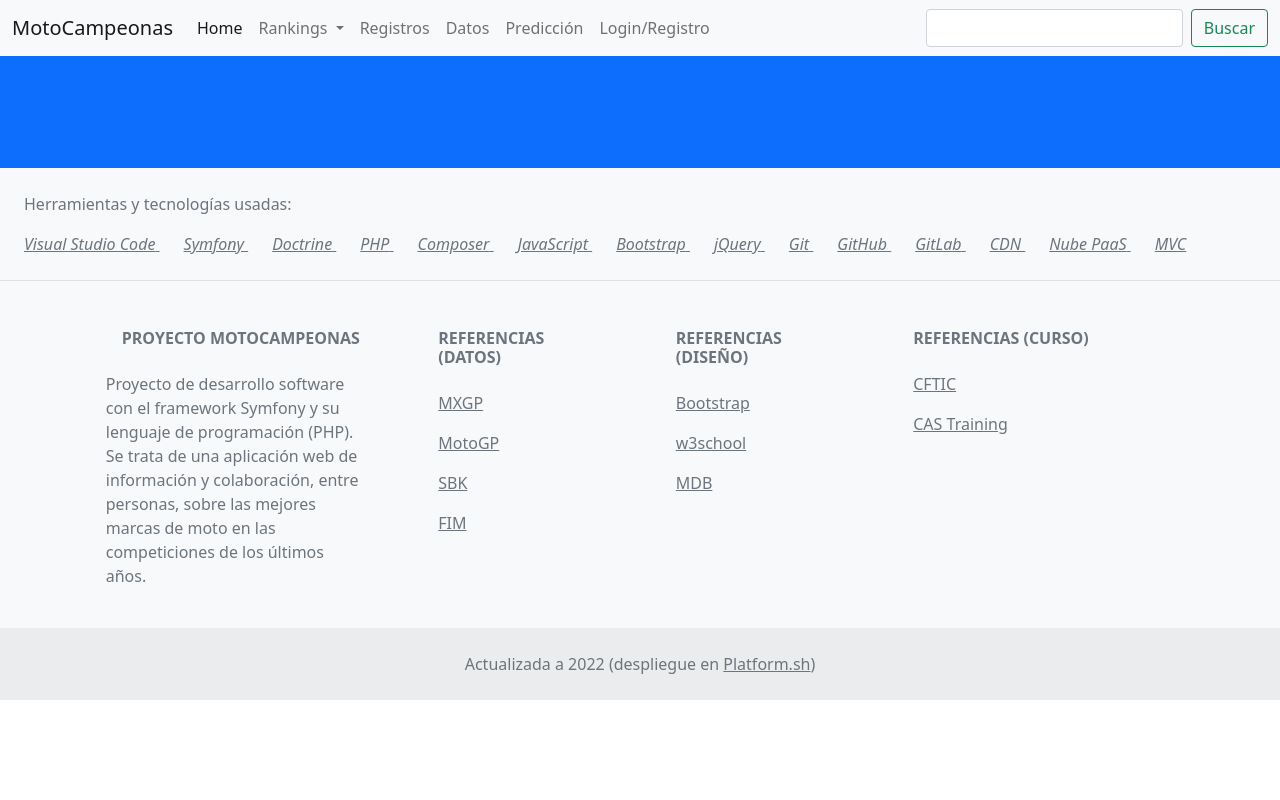
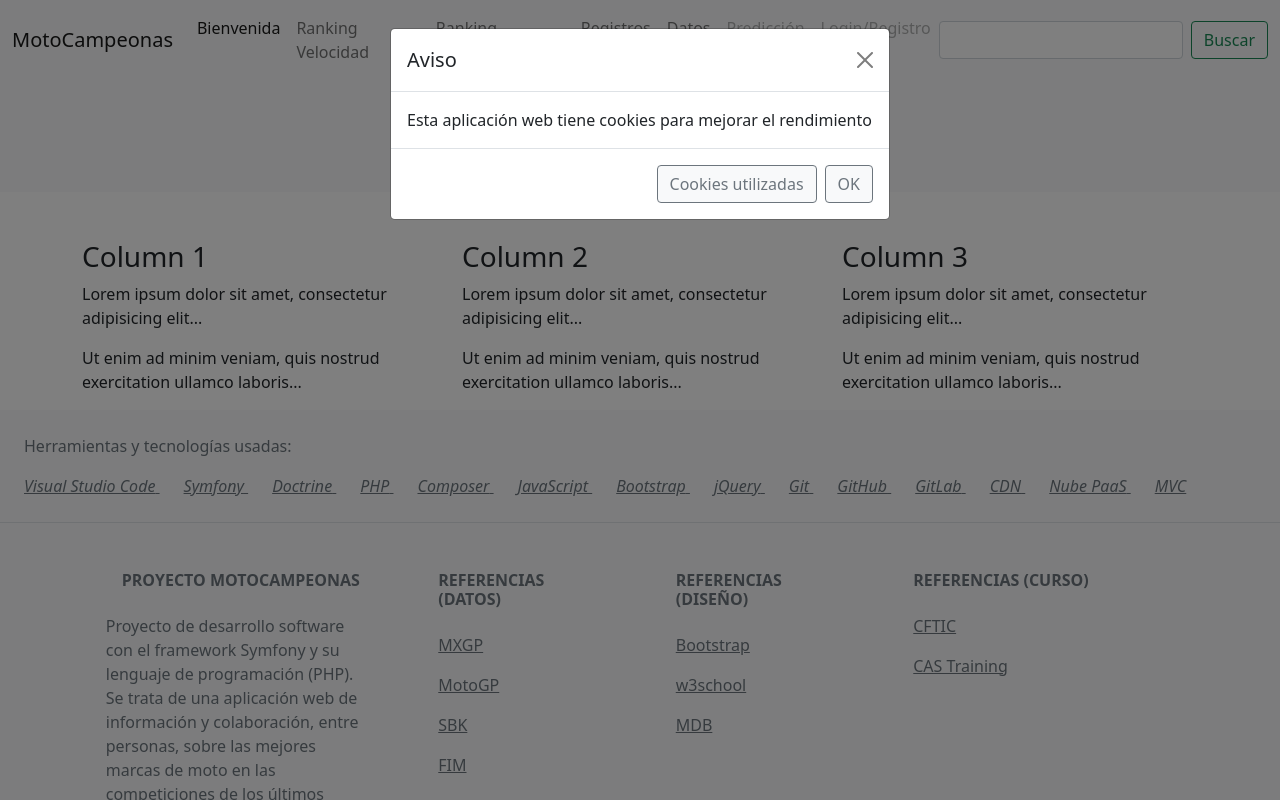
Before and after one commit to antoniojturel/motocampeonas, a Symfony app: template templates/bundles/TwigBundle/Exception/error.html.twig in a window 1280 px wide. Run offline with Twig, Linux system fonts and the light colour scheme; the template is opened without the code that fills it, so the values that code supplies are empty; some libraries are stand-ins or nearby versions.

Commit message:
[#17][#11][#10][#9][#8][#6] Avance

```diff
--- a/templates/base.html.twig
+++ b/templates/base.html.twig
@@ -29,18 +29,44 @@
     {% endblock %}
 
     {% block contenido %}
-      <div class="container-fluid p-5 bg-primary text-white text-center">
+      <div class="container-fluid p-5 bg-light text-secondary text-center">
         <h1>{% block tituloContenido %}{% endblock %}</h1>
         <p>{% block subtituloContenido %}{% endblock %}</p>
       </div>
+      <div class="container mt-5">
+       <div class="row">
+        <div class="col-sm-4">
+         <h3>Column 1</h3>
+         <p>Lorem ipsum dolor sit amet, consectetur adipisicing elit...</p>
+         <p>Ut enim ad minim veniam, quis nostrud exercitation ullamco laboris...</p>
+        </div>
+        <div class="col-sm-4">
+         <h3>Column 2</h3>
+         <p>Lorem ipsum dolor sit amet, consectetur adipisicing elit...</p>
+         <p>Ut enim ad minim veniam, quis nostrud exercitation ullamco laboris...</p>
+        </div>
+        <div class="col-sm-4">
+         <h3>Column 3</h3>
+         <p>Lorem ipsum dolor sit amet, consectetur adipisicing elit...</p>
+         <p>Ut enim ad minim veniam, quis nostrud exercitation ullamco laboris...</p>
+        </div>
+       </div>
+      </div>
     {% endblock %}
-
     {% block pieDePagina %}
       {{ include ('pieDePagina.html.twig') }}
     {% endblock %}
+    {% block cookies %}
+      {{ include ('avisoCookies.html.twig') }}
+      <script>
+      $(document).ready(function(){
+        $("#exampleModal").modal('show');
+      });
+      </script>
+    {% endblock %}
     <script id='PopperJSlocal' src="JS/popper.min.js"></script>
     <script id='PopperJSOnline' src="https://cdn.jsdelivr.net/npm/@popperjs/core@2.10.2/dist/umd/popper.min.js" integrity="sha384-7+zCNj/IqJ95wo16oMtfsKbZ9ccEh31eOz1HGyDuCQ6wgnyJNSYdrPa03rtR1zdB" crossorigin="anonymous"></script>
-    <script id='BootstrapJSlocal' src="JS/bootstrap.bundle.min.js"></script>
+    {# <script id='BootstrapJSlocal' src="JS/bootstrap.bundle.min.js"></script> #}
     <script id='BootstrapJSonline' src="https://cdn.jsdelivr.net/npm/bootstrap@5.1.3/dist/js/bootstrap.min.js" integrity="sha384-QJHtvGhmr9XOIpI6YVutG+2QOK9T+ZnN4kzFN1RtK3zEFEIsxhlmWl5/YESvpZ13" crossorigin="anonymous"></script>
   </body>
 
--- a/templates/home.html.twig
+++ b/templates/bienvenida.html.twig
@@ -4,10 +4,4 @@
 
     {% block contenido %}
       {{ include ('carousel.html.twig') }}
-      {{ include ('avisoCookies.html.twig') }}
-      <script>
-      $(document).ready(function(){
-        $("#exampleModal").modal('show');
-      });
-      </script>
     {% endblock %}
--- a/templates/menu.html.twig
+++ b/templates/menu.html.twig
@@ -2,37 +2,43 @@
  <header>
   <nav class="navbar navbar-expand-lg navbar-light bg-light">
   <div class="container-fluid">
-    <a class="navbar-brand" href="#">MotoCampeonas</a>
+    <a class="navbar-brand" href="{{ path('vistaBienvenida') }}">MotoCampeonas</a>
     <button class="navbar-toggler" type="button" data-bs-toggle="collapse" data-bs-target="#navbarSupportedContent" aria-controls="navbarSupportedContent" aria-expanded="false" aria-label="Toggle navigation">
       <span class="navbar-toggler-icon"></span>
     </button>
     <div class="collapse navbar-collapse" id="navbarSupportedContent">
       <ul class="navbar-nav me-auto mb-2 mb-lg-0">
         <li class="nav-item">
-          <a class="nav-link active" aria-current="page" href="#">Home</a>
+          <a class="nav-link active" aria-current="page" href="{{ path('vistaBienvenida') }}">Bienvenida</a>
         </li>
-        <li class="nav-item dropdown">
-         <a class="nav-link dropdown-toggle" href="#" id="navbarDropdown" role="button" data-bs-toggle="dropdown" aria-expanded="false">
+        {# <li class="nav-item dropdown">
+         <a class="nav-link dropdown-toggle" href="{{ path('vistaRankings') }}" id="navbarDropdown" role="button" data-bs-toggle="dropdown" aria-expanded="false">
          Rankings
          </a>
             <ul class="dropdown-menu" aria-labelledby="navbarDropdown">
-             <li><a class="dropdown-item" href="#">Velocidad</a></li>
-             <li><a class="dropdown-item" href="#">Motocross</a></li>
+             <li><a class="dropdown-item" href="{{ path('vistaRankingVelocidad') }}">Velocidad</a></li>
+             <li><a class="dropdown-item" href="{{ path('vistaRankingMotocross') }}">Motocross</a></li>
              <li><hr class="dropdown-divider"></li>
-             <li><a class="dropdown-item" href="#">Referencias</a></li>
+              <li><a class="dropdown-item" href="#">Referencias</a></li>
             </ul>
+        </li>#}
+        <li class="nav-item">
+          <a class="nav-link" href="{{ path('vistaRankingVelocidad') }}">Ranking Velocidad</a>
         </li>
         <li class="nav-item">
-          <a class="nav-link" href="#">Registros</a>
+          <a class="nav-link" href="{{ path('vistaRankingMotocross') }}">Ranking Motocross</a>
         </li>
         <li class="nav-item">
-          <a class="nav-link" href="#">Datos</a>
+          <a class="nav-link" href="{{ path('vistaRegistros') }}">Registros</a>
         </li>
         <li class="nav-item">
-          <a class="nav-link" href="#">Predicción</a>
+          <a class="nav-link" href="{{ path('vistaDatos') }}">Datos</a>
         </li>
         <li class="nav-item">
-          <a class="nav-link" href="#">Login/Registro</a>
+          <a class="nav-link disabled" href="#">Predicción</a>
+        </li>
+        <li class="nav-item">
+          <a class="nav-link disabled" href="#">Login/Registro</a>
         </li>
       </ul>
       <form class="d-flex" action="">
```
Also changed, not shown: src/Controller/homeController.php (deleted, +0 -19 lines), src/Controller/pruebaController.php (+42 -6 lines), templates/datos.html.twig (added, +8 -0 lines), templates/rankingMotocross.html.twig (added, +8 -0 lines), templates/rankingVelocidad.html.twig (added, +8 -0 lines), templates/rankings.html.twig (deleted, +0 -8 lines), templates/registros.html.twig (added, +8 -0 lines).
